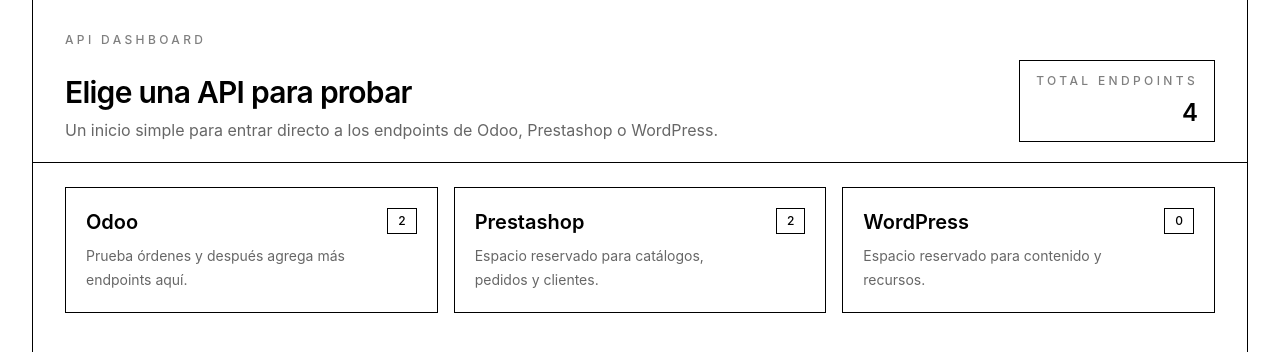
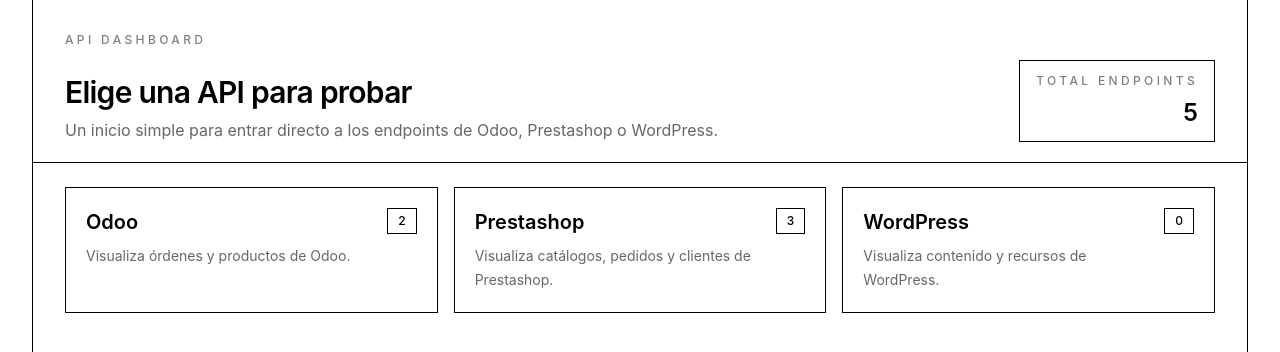
Before and after one commit to Eliam28/repo-front-equipo-P, a React (Vite) app: page / in a window 1280 px wide. Shown: the top 352 px of the page. Built offline with nearby package versions, Linux system fonts and the light colour scheme.

Commit message:
Actualizar cantidad de endpoints y descripciones

```diff
--- a/src/data/apis.ts
+++ b/src/data/apis.ts
@@ -9,19 +9,19 @@
   {
     id: "odoo",
     title: "Odoo",
-    description: "Prueba órdenes y después agrega más endpoints aquí.",
+    description: "Visualiza órdenes y productos de Odoo.",
     count: 2,
   },
   {
     id: "prestashop",
     title: "Prestashop",
-    description: "Espacio reservado para catálogos, pedidos y clientes.",
-    count: 2,
+    description: "Visualiza catálogos, pedidos y clientes de Prestashop.",
+    count: 3,
   },
   {
     id: "wordpress",
     title: "WordPress",
-    description: "Espacio reservado para contenido y recursos.",
+    description: "Visualiza contenido y recursos de WordPress.",
     count: 0,
   },
 ];
```
